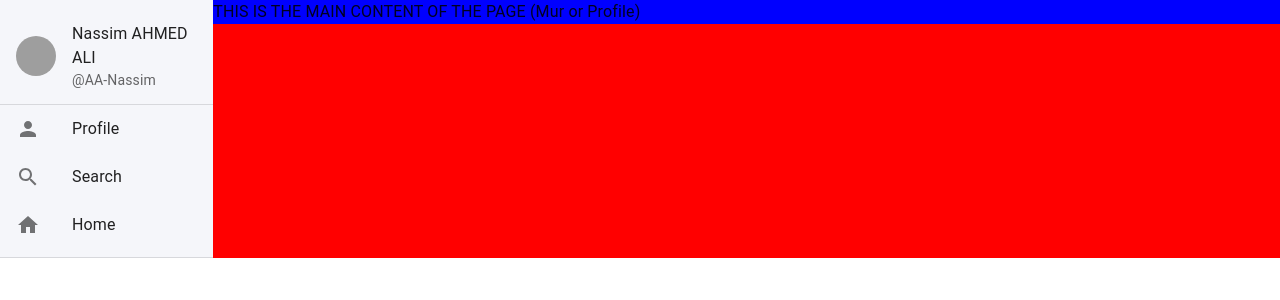
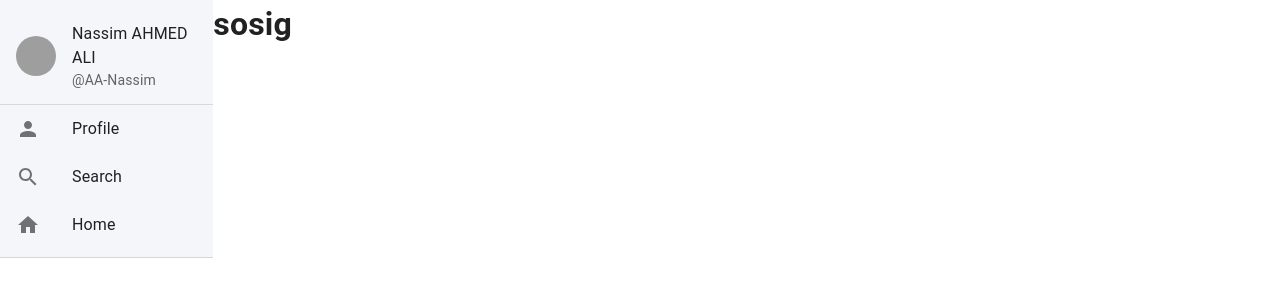
Before and after one commit to Nassim-Ddr/Twotter, a React (Create React App) app: page / in a window 1280 px wide. Shown: the top 300 px of the page. Built offline with nearby package versions, Linux system fonts and the light colour scheme; grey boxes are pictures that could not be loaded.

Commit message:
Started working on Post component

```diff
--- a/src/components/App.js
+++ b/src/components/App.js
@@ -4,7 +4,7 @@ import Main from './Main'
 
 function App() {
   return (
-    <Main cnx="TRUE" cur="SIGNIN"/>
+    <Main cnx="TRUE" cur="SIGNUP"/>
     );
 }
 
--- a/src/components/Home.js
+++ b/src/components/Home.js
@@ -1,25 +1,10 @@
 import React from 'react';
-import CssBaseline from '@mui/material/CssBaseline';
-import Grid from '@mui/material/Grid';
-import Box from '@mui/material/Box';
-import Menu from './Menu'
 
 class Home extends React.Component {
+    // I LL PROBABLY NEED TO ADD A STATE FOR THE USER ID
     render() {
-        return (
-            <Box sx={{ flexGrow: 1 }}>
-                <CssBaseline />
-                <Grid container  direction="row" justifyContent="center" className='Grid'>
-                    <Grid item className='GridItem' xs={2}>
-                        <Menu />
-                    </Grid>
-                    <Grid item className='GridItem 'xs={10}>
-                        <div className='blue'>THIS IS THE MAIN CONTENT OF THE PAGE (Mur or Profile)</div>
-                    </Grid>
-                </Grid>
-            </Box>
-        );
+        return (<h1>sosig</h1>);
     }
 }
 
-export default Home
+export default Home;
--- /dev/null
+++ b/src/components/LoggedIn.js
@@ -0,0 +1,63 @@
+import React from 'react';
+import CssBaseline from '@mui/material/CssBaseline';
+import Grid from '@mui/material/Grid';
+import Box from '@mui/material/Box';
+import Menu from './Menu';
+import Home from './Home';
+
+class LoggedIn extends React.Component {
+
+    constructor(props) {
+        super(props);
+        this.state = {
+            content: props.content
+        }
+    }
+
+    render() {
+        if (this.state.content === "Profile")
+            return (
+                <Box sx={{ flexGrow: 1 }}>
+                    <CssBaseline />
+                    <Grid container direction="row" justifyContent="center" className='Grid'>
+                        <Grid item className='GridItem' xs={2}>
+                            <Menu />
+                        </Grid>
+                        <Grid item className='GridItem ' xs={10}>
+                            <h1>Profile</h1>
+                        </Grid>
+                    </Grid>
+                </Box>
+            );
+
+        else if (this.state.content === "Search")
+            return (
+                <Box sx={{ flexGrow: 1 }}>
+                    <CssBaseline />
+                    <Grid container direction="row" justifyContent="center" className='Grid'>
+                        <Grid item className='GridItem' xs={2}>
+                            <Menu />
+                        </Grid>
+                        <Grid item className='GridItem ' xs={10}>
+                            <h1>Search</h1>
+                        </Grid>
+                    </Grid>
+                </Box>
+            );
+        else return (
+            <Box sx={{ flexGrow: 1 }}>
+                <CssBaseline />
+                <Grid container direction="row" justifyContent="center" className='Grid'>
+                    <Grid item className='GridItem' xs={2}>
+                        <Menu />
+                    </Grid>
+                    <Grid item className='GridItem ' xs={10}>
+                        <Home />
+                    </Grid>
+                </Grid>
+            </Box>
+        );
+    }
+}
+
+export default LoggedIn
--- a/src/components/Main.js
+++ b/src/components/Main.js
@@ -3,7 +3,7 @@ import '../style/App.css';
 import Default from './Default';
 import Signin from './Signin';
 import Signup from './Signup';
-import Home from './Home';
+import LoggedIn from './LoggedIn';
 
 class Main extends React.Component {
   constructor(props) {
@@ -19,7 +19,7 @@ class Main extends React.Component {
   render() {
     if (this.state.cnx === "TRUE") {
       return (
-        <Home />
+        <LoggedIn content="Home"/>
       );
     }
     else if (this.state.cur === "SIGNIN") {
--- a/src/style/App.css
+++ b/src/style/App.css
@@ -7,17 +7,4 @@
   display: flex;
   flex-direction: column;
   align-items: center;
-  background-color: lightgrey;
-}
-
-.GridItem {
-  background-color: red;
-}
-
-.Grid {
-  background-color: grey;
-}
-
-.blue {
-  background-color: blue;
 }/*# sourceMappingURL=App.css.map */
--- a/src/style/App.scss
+++ b/src/style/App.scss
@@ -9,16 +9,16 @@
     display: flex;
     flex-direction: column;
     align-items: center;
-    background-color: lightgrey;
+    // background-color: lightgrey;
 }
 
-.GridItem {
-    background-color: red;
-}
+// .GridItem {
+//     background-color: red;
+// }
 
-.Grid {
-    background-color: grey;
-}
-.blue {
-    background-color: blue;
-}
+// .Grid {
+//     background-color: grey;
+// }
+// .blue {
+//     background-color: blue;
+// }
```
Also changed, not shown: src/components/Post.js (added, +18 -0 lines), 1 other file (tests, documents, lock files or other folders).
